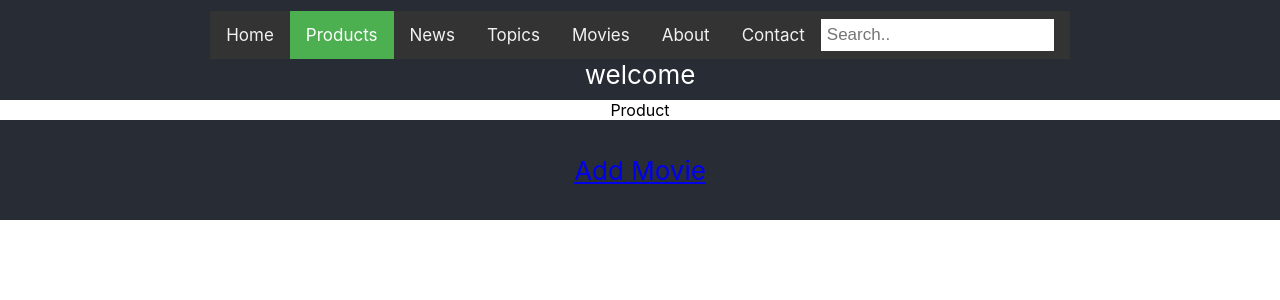
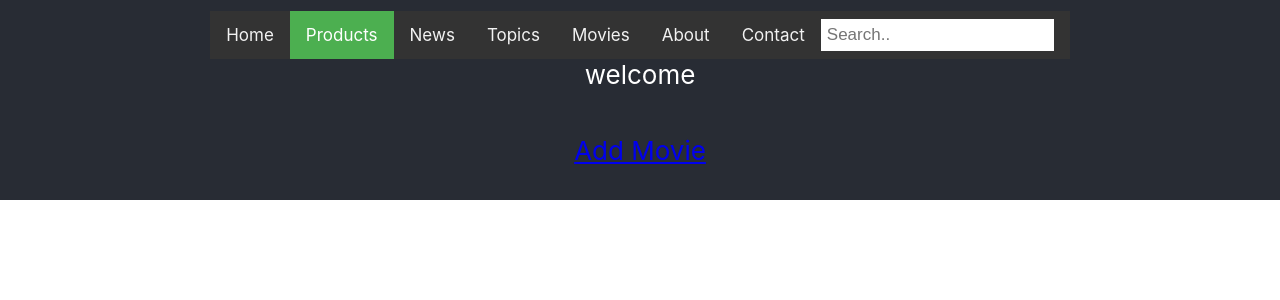
Before and after one commit to mohsin86/demo-react, a React (Create React App) app: page /products in a window 1280 px wide. Shown: the top 300 px of the page. Built offline with nearby package versions, Linux system fonts and the light colour scheme; no server answers.

Commit message:
product api route

```diff
--- a/src/components/Products.js
+++ b/src/components/Products.js
@@ -14,7 +14,7 @@ class Products extends Component {
     constructor(props) {
         super(props);
         this.state = {
-            products: [],
+            products: {},
             token:this.props.token
         };
         console.log("token = "+this.props.token);
@@ -44,25 +44,28 @@ class Products extends Component {
          headers.append('Origin','http://localhost:3000');
 
 
-
-        fetch('https://dev.sebpo.net/theme.sebpo.net/wp-restapi-test/wp-json/igloo/products/',{
+   var url = 'https://dev.sebpo.net/theme.sebpo.net/wp-restapi-test/wp-json/igloo/products/';
+  //  var url = '/wp-json/igloo/products/';
+ //  var url = 'https://dev.sebpo.net/theme.sebpo.net/wp-restapi-test/wp-json/wp/v2/posts';
+        fetch(url,{
             method: "GET",
             headers: headers,
+         //   mode: 'no-cors',
 
         }).then(function(response){
-            console.log(response);
+          //  console.log(response);
             return response.json();
 
         }).then(function(result){
-            console.log(result);
+             console.log(result);
             // if (result.data.status === 200) {
             //     parent.setState({
             //          products: result
             //     });
             // }
-            //     parent.setState({
-            //          products: result
-            //     });
+                parent.setState({
+                     products: result
+                });
 
         }).catch(function(error) {
             // If there is any error you will catch them here
@@ -146,8 +149,8 @@ class Products extends Component {
         return (
 
 
-            <div className="product">
-                Product
+            <div className="products">
+
 
 
 
```
